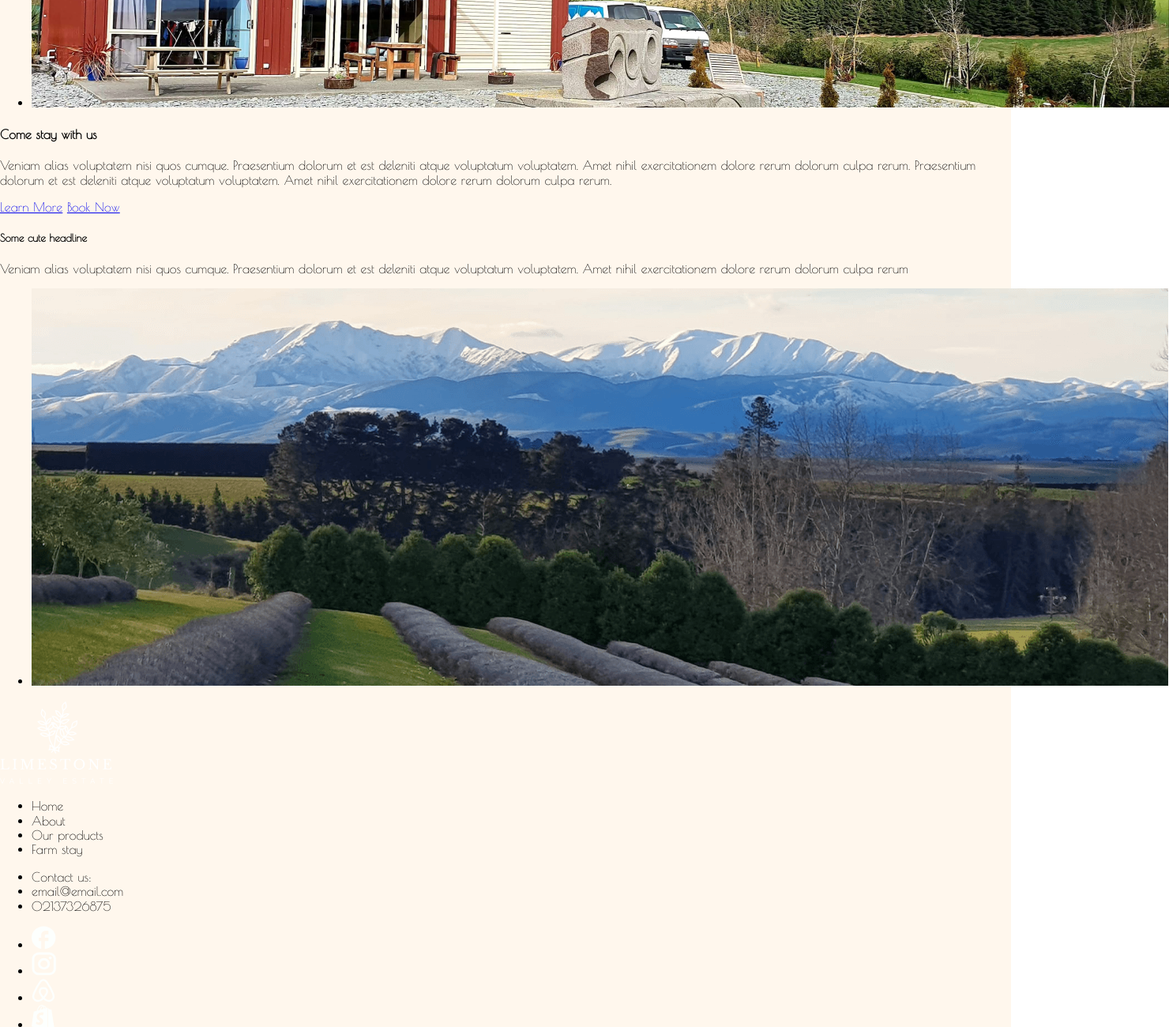
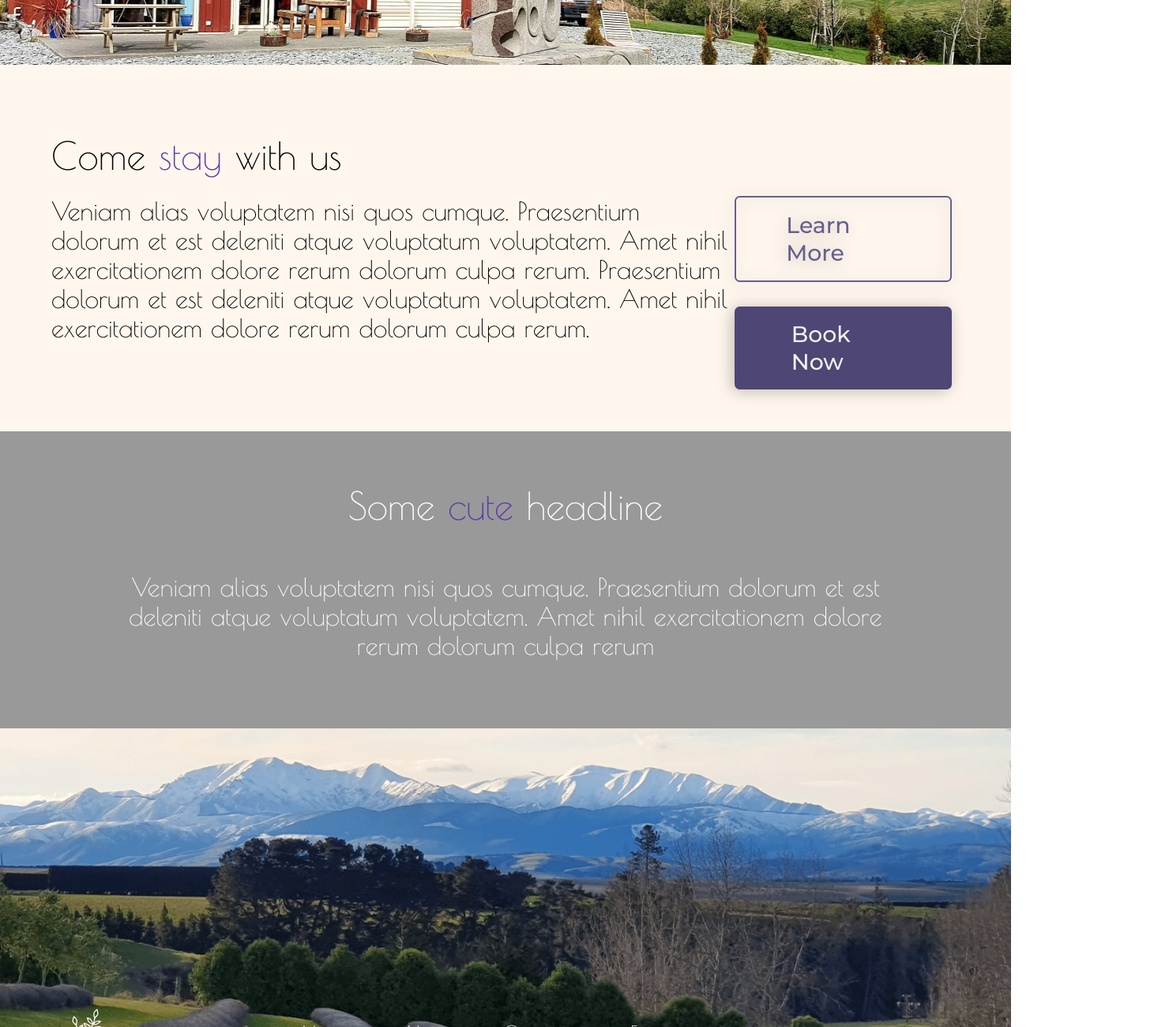
Before and after one commit to tamarru475/limestone-valley-estate, a plain HTML site: page index.html in a window 1280 px wide. Shown: the part 2549-3849 px from the top of the page at 79% size, 1480 px wide, since content can reach past the window. Drawn offline with Linux system fonts and the light colour scheme.

Commit message:
products + stay + gallery + footer

```diff
--- a/blocks/footer.css
+++ b/blocks/footer.css
@@ -0,0 +1,117 @@
+.footer{
+  max-width: 1440px;
+  margin-top: -130px;
+  color: #FDFFFD;
+  display: flex;
+  justify-content: center;
+  align-items: center;
+  gap: 200px;
+}
+
+.footer__logo{
+  width: 143px;
+  height: 103.79px;
+  padding-left: 40px;
+}
+
+.footer__text{
+ padding-top: 50px;
+ display: flex;
+ flex-direction: column;
+ justify-content: center;
+ align-items: center;
+ max-width: 589px;
+ gap: 9px;
+}
+
+.footer__links{
+  list-style-type: none;
+  margin: 0;
+  padding: 0;
+  display: flex;
+  justify-content: space-between;
+  max-width: 100%;
+  gap: 65px;
+}
+
+.footer__link{
+  text-decoration: none;
+  margin: 0;
+  font-size: 24px;
+  line-height: 28px;
+  cursor: pointer;
+}
+
+.footer__link:hover{
+ opacity: 0.8;
+}
+
+.footer__contact{
+ list-style-type: none;
+ padding: 0;
+ margin: 0;
+ display: flex;
+ justify-content: space-between;
+ max-width: 540px;
+ gap: 30px;
+}
+
+.footer__contact-title{
+  margin: 0;
+  font-size: 24px;
+  line-height: 28px;
+}
+
+.footer__contact-email{
+ margin: 0;
+ font-family: 'Montserrat', sans-serif;
+ font-weight: 600;
+ font-size: 22px;
+ line-height: 27px;
+}
+
+.footer__contact-phone{
+  margin: 0;
+  font-family: 'Montserrat', sans-serif;
+  font-weight: 600;
+  font-size: 22px;
+  line-height: 27px;
+}
+
+.footer__icons{
+  list-style-type: none;
+  padding: 80px 50px 0 0;
+  margin: 0;
+  display: flex;
+  justify-content: space-between;
+  max-width: 196.8px;
+  width: 100%;
+}
+
+.footer__icons-link{
+  cursor: pointer;
+}
+
+.footer__icons-link:hover{
+ opacity: 0.8;
+}
+
+.footer__icons-facebook{
+ height: 28.7px;
+  width: 30.4px;
+}
+
+.footer__icons-instagram{
+ height: 28.7px;
+ width: 30.3px;
+}
+
+.footer__icons-airbnb{
+ height: 26.6px;
+ width: 26.17px;
+}
+
+.footer__icons-shopify{
+  height: 30.75px;
+  width: 28.7px;
+}
--- a/blocks/gallery.css
+++ b/blocks/gallery.css
@@ -0,0 +1,54 @@
+.gallery{
+  margin-top: 53px;
+  max-width: 100%;
+  background: #999999;
+}
+
+.gallery__text-container{
+  padding-top: 66px;
+  display: flex;
+  flex-direction: column;
+  justify-content: center;
+  align-items: center;
+  gap: 57px;
+}
+
+.gallery__title{
+ margin: 0;
+ font-weight: 400;
+ font-size: 48px;
+ line-height: 56px;
+ color: #FDFFFD;
+}
+
+.gallery__span{
+  color: #5D39AA;
+}
+
+.gallery__description{
+ margin: 0;
+ font-size: 32px;
+ line-height: 37px;
+ text-align: center;
+ max-width: 976px;
+ color: #FDFFFD;
+}
+
+.gallery__slideshow-container{
+  max-width: 100%;
+  padding-top: 86px;
+  padding-bottom: 0;
+}
+
+.gallery__sideshow{
+  list-style-type: none;
+  padding: 0;
+  margin: 0;
+}
+
+.gallery__slideshow-slide{
+  padding: 0;
+  margin: 0;
+  width: 100%;
+  height: 100%;
+}
--- a/blocks/products.css
+++ b/blocks/products.css
@@ -3,26 +3,26 @@
  position: relative;
 }
 
-.products__grid-container{
- max-width: 100%;
-}
+
 
 .products__grid{
+ max-width: 100%;
+ height: 390px;
  margin: 0;
  padding: 0;
- max-width: 1440px;
- max-height: 329px;
  list-style-type: none;
  display: grid;
  grid-template-columns: repeat(9, 1fr) ;
- grid-template-rows: repeat(2, 1fr);
+ grid-template-rows:  180px 150px;
  grid-gap: 14px;
 }
 
 .products__grid-image{
-    width: 100%;
-    height: 100%;
-   }
+  width: 100%;
+  height: 100%;
+  max-height: 390px;
+  object-fit: cover;
+}
 
 .products__grid-item:nth-child(1){
   grid-column: 1 / 3;
@@ -78,3 +78,82 @@
     grid-column: 8 / 10;
     grid-row: 2;
 }
+
+.products__content-container{
+  display: flex;
+  justify-content: space-between;
+  max-width: 100%;
+}
+
+.products__text{
+  display: flex;
+  flex-direction: column;
+}
+
+.products__title{
+  margin: 0;
+  font-weight: 400;
+  font-size: 48px;
+  line-height: 37px;
+  text-align: center;
+  padding-top: 89px;
+  padding-left: 50px;
+}
+
+.products__span{
+  color: #5D39AA;
+}
+
+.products__description{
+  margin: 0;
+  font-size: 32px;
+  line-height: 37px;
+  text-align: center;
+  padding-top: 41px;
+  padding-left: 60px;
+  max-width: 809px;
+}
+
+.products__buttons{
+  display: flex;
+  justify-content: space-between;
+  max-width: 633.61px;
+  padding-top: 63px;
+  padding-left: 149px;
+}
+
+.products__button-more{
+  margin: 0;
+  font-family: 'Montserrat', sans-serif;
+  font-weight: 500;
+  font-size: 28.3415px;
+  line-height: 35px;
+  text-decoration: none;
+  border: 2.5765px solid #675E8F;
+  filter: drop-shadow(-2.5765px 2.5765px 10.306px rgba(0, 0, 0, 0.25));
+  border-radius: 6.44124px;
+  color: #675E8F;
+  padding: 15.11px 71px 15.11px 71px;
+  cursor: pointer;
+}
+
+.products__button-buy{
+  margin: 0;
+  font-family: 'Montserrat', sans-serif;
+  font-weight: 500;
+  font-size: 28.3415px;
+  line-height: 35px;
+  text-decoration: none;
+  background: #4E4675;
+  filter: drop-shadow(-2.5765px 2.5765px 10.306px rgba(0, 0, 0, 0.25));
+  border-radius: 6.44124px;
+  color: #EFF1EF;
+  padding: 15.11px 75.3px 15.11px 75.3px;
+  cursor: pointer;
+}
+
+.products__image{
+  max-width: 494px;
+  width: 100%;
+  height: 494px;
+}
--- a/blocks/stay.css
+++ b/blocks/stay.css
@@ -0,0 +1,87 @@
+.stay{
+  max-width: 100%;
+}
+
+.stay__slideshow-container{
+  max-width: 100%;
+}
+
+.stay__sideshow{
+
+  padding: 0;
+  list-style-type: none;
+}
+
+.stay__slideshow-slide{
+  width: 100%;
+  height: 382px;
+}
+
+.stay__content{
+  display: flex;
+  justify-content: space-between;
+}
+
+.stay__text{
+  display: flex;
+  flex-direction: column;
+  padding-top: 68px;
+  padding-left: 65px;
+  gap: 24px;
+}
+
+.stay__title{
+  margin: 0;
+  font-weight: 400;
+  font-size: 48px;
+  line-height: 56px;
+}
+
+.stay__span{
+  color: #5D39AA;
+}
+
+.stay__descriptions{
+ margin: 0;
+ font-size: 32px;
+ line-height: 37px;
+ max-width: 922px;
+}
+
+.stay__buttons{
+  display: flex;
+  flex-direction: column;
+  gap: 31px;
+  padding-top: 147px;
+  padding-right: 75px;
+}
+
+.stay__buttons-learn{
+  margin: 0;
+  font-family: 'Montserrat', sans-serif;
+  font-weight: 500;
+  font-size: 28.3415px;
+  line-height: 35px;
+  text-decoration: none;
+  border: 2.5765px solid #675E8F;
+  filter: drop-shadow(-2.5765px 2.5765px 10.306px rgba(0, 0, 0, 0.25));
+  border-radius: 6.44124px;
+  color: #675E8F;
+  padding: 17.5px 63.5px 17.5px 63.5px;
+  cursor: pointer;
+}
+
+.stay__buttons-book{
+  margin: 0;
+  font-family: 'Montserrat', sans-serif;
+  font-weight: 500;
+  font-size: 28.3415px;
+  line-height: 35px;
+  text-decoration: none;
+  background: #4E4675;
+  filter: drop-shadow(-2.5765px 2.5765px 10.306px rgba(0, 0, 0, 0.25));
+  border-radius: 6.44124px;
+  color: #EFF1EF;
+  padding: 17.5px 72px 17.5px 72px;
+  cursor: pointer;
+}
--- a/index.css
+++ b/index.css
@@ -4,3 +4,6 @@
 @import url('./blocks/header.css');
 @import url('./blocks/about.css');
 @import url('./blocks/products.css');
+@import url('./blocks/stay.css');
+@import url('./blocks/gallery.css');
+@import url('./blocks/footer.css');
--- a/index.html
+++ b/index.html
@@ -44,7 +44,6 @@
             <img src="./images/lavender-no-background.png" alt="lavnder" class="about__image"/>
         </section>
         <section class="products" id="products">
-            <div class="products__grid-container">
             <ul class="products__grid">
                 <li class="products__grid-item">
                     <img src="./images/wheet-sack.jpg" alt="heat-sack" class="products__grid-image"/>
@@ -80,7 +79,6 @@
                     <img src="./images/doggy-palmbulm.jpg" alt="doggy pawbulm" class="products__grid-image"/>
                 </li>
             </ul>
-            </div>
             <div class="products__content-container">
                 <div class="products__text">
                     <h3 class="products__title">Homemade all natural <span class="products__span"> lavender </span> products</h3>
@@ -105,6 +103,7 @@
                     </li>
                 </ul>
             </div>
+            <div class="stay__content">
                 <div class="stay__text">
                     <h4 class="stay__title">Come <span class="stay__span">stay</span>  with us</h4>
                     <p class="stay__descriptions">
@@ -117,7 +116,8 @@
                 </div>
                 <div class="stay__buttons">
                     <a href="#" class="stay__buttons-learn">Learn More</a>
-                <a href="#" class="stay__buttons-Book">Book Now</a>
+                    <a href="#" class="stay__buttons-book">Book Now</a>
+                </div>
            </div>
         </section>
         <section class="gallery" id="gallery">
```
Lines whose indentation alone changed are shown as unchanged.
